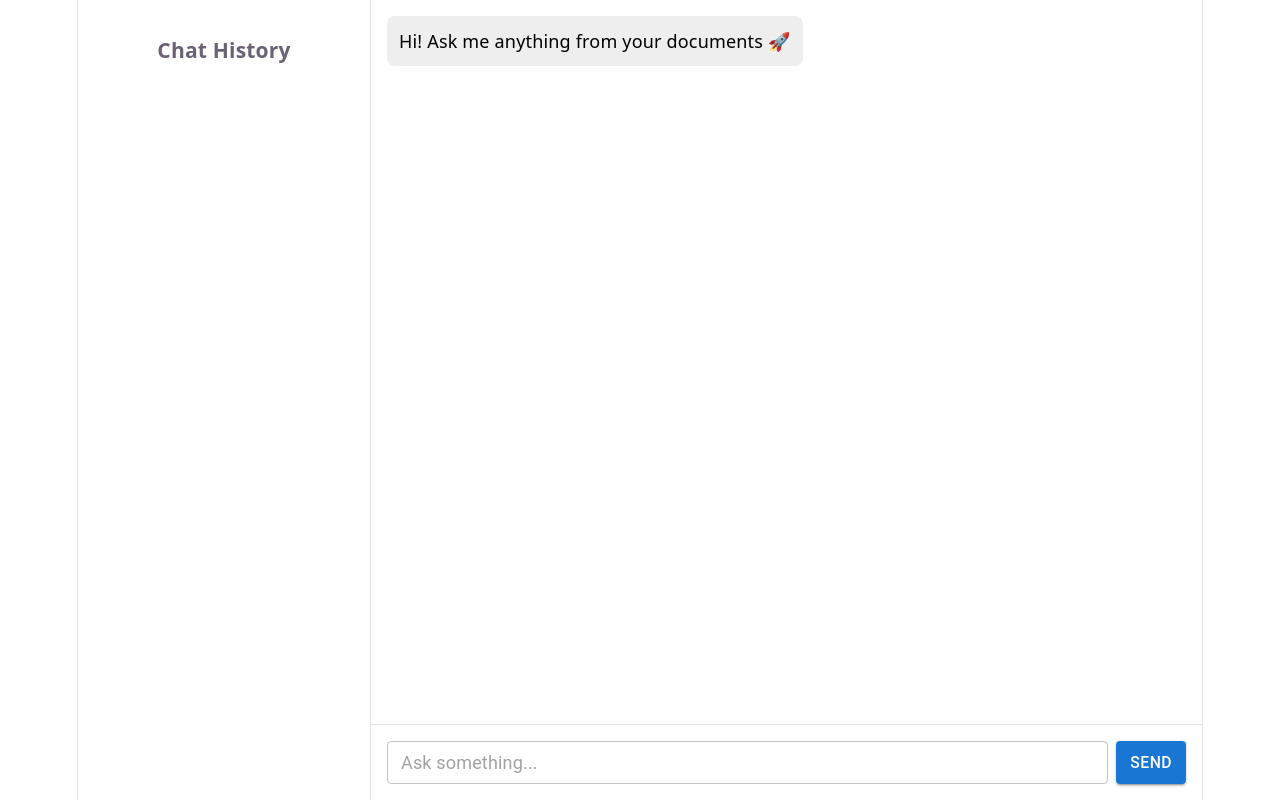
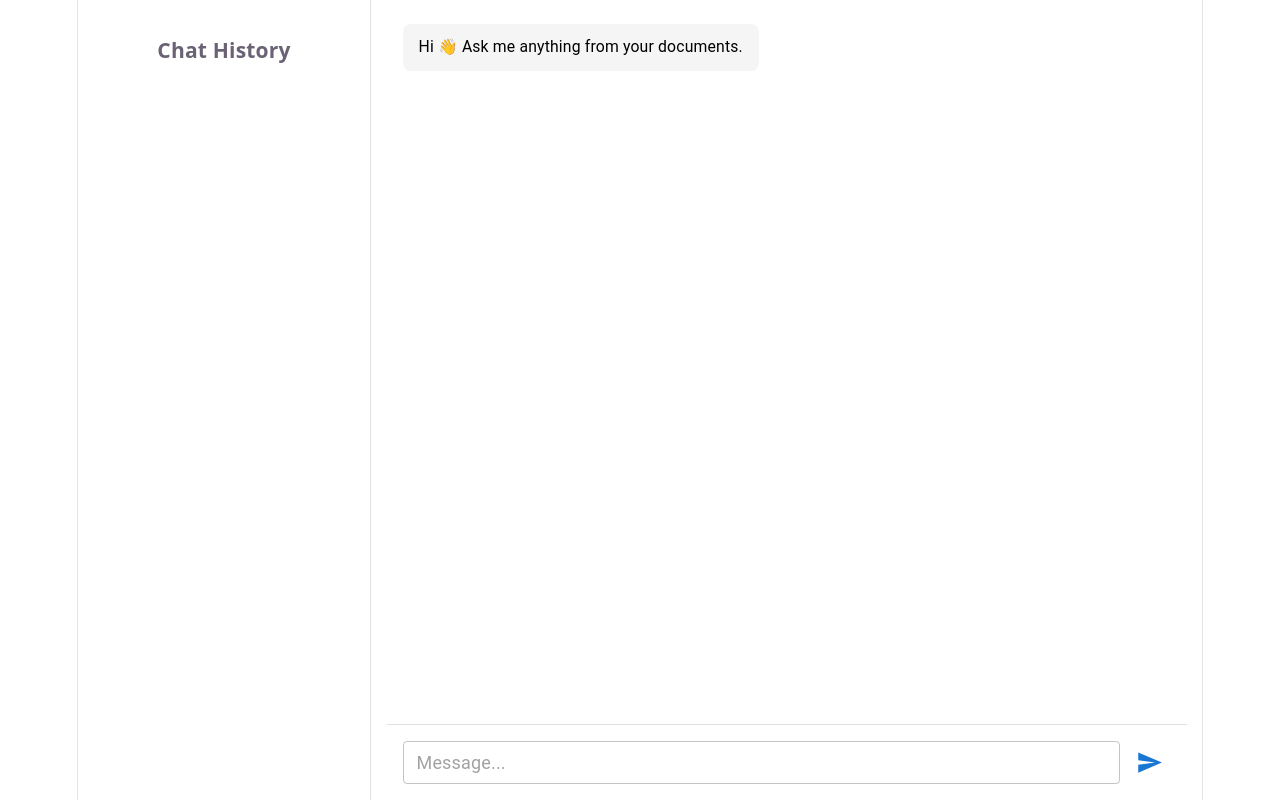
Before and after one commit to aman87263/SemanticSearch_v1, a React (Vite) app in the folder frontend/: page / in a window 1280 px wide. Built offline with nearby package versions, Linux system fonts and the light colour scheme.

Commit message:
feat: enhance chat interface with improved message display and input handling

```diff
--- a/frontend/src/components/chat/ChatInput.tsx
+++ b/frontend/src/components/chat/ChatInput.tsx
@@ -1,5 +1,6 @@
 import { useState } from "react";
-import { Box, TextField, Button } from "@mui/material";
+import { Box, TextField, IconButton } from "@mui/material";
+import SendIcon from "@mui/icons-material/Send";
 
 export default function ChatInput({
   onSend,
@@ -19,22 +20,28 @@ export default function ChatInput({
       sx={{
         display: "flex",
         gap: 1,
-        padding: 2,
+        p: 2,
         borderTop: "1px solid #e0e0e0",
+        bgcolor: "white",
       }}
     >
       <TextField
         fullWidth
         size="small"
-        placeholder="Ask something..."
+        placeholder="Message..."
         value={text}
         onChange={(e) => setText(e.target.value)}
-        onKeyDown={(e) => e.key === "Enter" && handleSend()}
+        onKeyDown={(e) => {
+          if (e.key === "Enter" && !e.shiftKey) {
+            e.preventDefault();
+            handleSend();
+          }
+        }}
       />
 
-      <Button variant="contained" onClick={handleSend}>
-        Send
-      </Button>
+      <IconButton onClick={handleSend} color="primary">
+        <SendIcon />
+      </IconButton>
     </Box>
   );
 }
--- a/frontend/src/components/chat/MessageList.tsx
+++ b/frontend/src/components/chat/MessageList.tsx
@@ -1,4 +1,4 @@
-import { Box } from "@mui/material";
+import { Box, Typography } from "@mui/material";
 import type { Message } from "../../types/chat";
 
 export default function MessageList({ messages }: { messages: Message[] }) {
@@ -7,25 +7,37 @@ export default function MessageList({ messages }: { messages: Message[] }) {
       sx={{
         flex: 1,
         overflowY: "auto",
-        padding: 2,
+        py: 3,
+        px: 2,
         display: "flex",
         flexDirection: "column",
-        gap: 1.5,
+        gap: 2,
       }}
     >
       {messages.map((msg, idx) => (
         <Box
           key={idx}
           sx={{
-            alignSelf: msg.role === "user" ? "flex-end" : "flex-start",
-            maxWidth: "70%",
-            padding: 1.5,
-            borderRadius: 2,
-            bgcolor: msg.role === "user" ? "#1976d2" : "#eeeeee",
-            color: msg.role === "user" ? "white" : "black",
+            display: "flex",
+            justifyContent:
+              msg.role === "user" ? "flex-end" : "flex-start",
           }}
         >
-          {msg.content}
+          <Box
+            sx={{
+              maxWidth: "75%",
+              px: 2,
+              py: 1.5,
+              borderRadius: 2,
+              bgcolor: msg.role === "user" ? "#1976d2" : "#f5f5f5",
+              color: msg.role === "user" ? "white" : "black",
+              fontSize: "0.95rem",
+              lineHeight: 1.5,
+              whiteSpace: "pre-wrap",
+            }}
+          >
+            <Typography variant="body2">{msg.content}</Typography>
+          </Box>
         </Box>
       ))}
     </Box>
--- a/frontend/src/pages/Chat/ChatPage.tsx
+++ b/frontend/src/pages/Chat/ChatPage.tsx
@@ -1,4 +1,4 @@
-import { useState } from "react";
+import { useEffect, useRef, useState } from "react";
 import { Box } from "@mui/material";
 import ChatInput from "../../components/chat/ChatInput";
 import MessageList from "../../components/chat/MessageList";
@@ -8,20 +8,35 @@ export default function ChatPage() {
   const [messages, setMessages] = useState<Message[]>([
     {
       role: "assistant",
-      content: "Hi! Ask me anything from your documents 🚀",
+      content: "Hi 👋 Ask me anything from your documents.",
     },
   ]);
+
+  const endRef = useRef<HTMLDivElement | null>(null);
+
+  const scrollToBottom = () => {
+    endRef.current?.scrollIntoView({ behavior: "smooth" });
+  };
+
+  useEffect(() => {
+    scrollToBottom();
+  }, [messages]);
 
   const handleSend = (text: string) => {
     const userMessage: Message = { role: "user", content: text };
 
-    // fake assistant response for now
-    const assistantMessage: Message = {
-      role: "assistant",
-      content: "This is a mock response (backend coming later).",
-    };
+    setMessages((prev) => [...prev, userMessage]);
 
-    setMessages((prev) => [...prev, userMessage, assistantMessage]);
+    // simulate AI delay (ChatGPT feel)
+    setTimeout(() => {
+      const assistantMessage: Message = {
+        role: "assistant",
+        content:
+          "This is a simulated response. Later this will come from your RAG backend.",
+      };
+
+      setMessages((prev) => [...prev, assistantMessage]);
+    }, 800);
   };
 
   return (
@@ -30,10 +45,24 @@ export default function ChatPage() {
         display: "flex",
         flexDirection: "column",
         height: "100%",
+        alignItems: "center",
       }}
     >
-      <MessageList messages={messages} />
-      <ChatInput onSend={handleSend} />
+      {/* Centered chat container like ChatGPT */}
+      <Box
+        sx={{
+          width: "100%",
+          maxWidth: "800px",
+          flex: 1,
+          display: "flex",
+          flexDirection: "column",
+        }}
+      >
+        <MessageList messages={messages} />
+
+        <div ref={endRef} />
+        <ChatInput onSend={handleSend} />
+      </Box>
     </Box>
   );
 }
```
